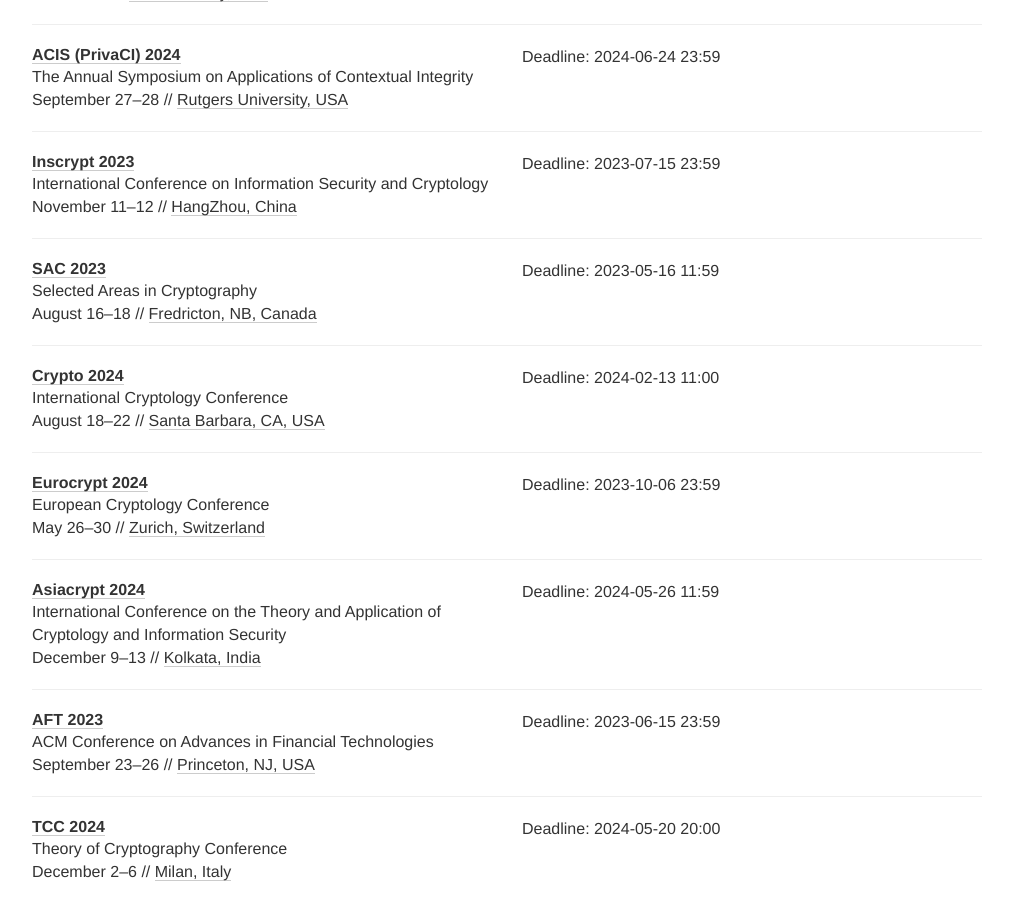
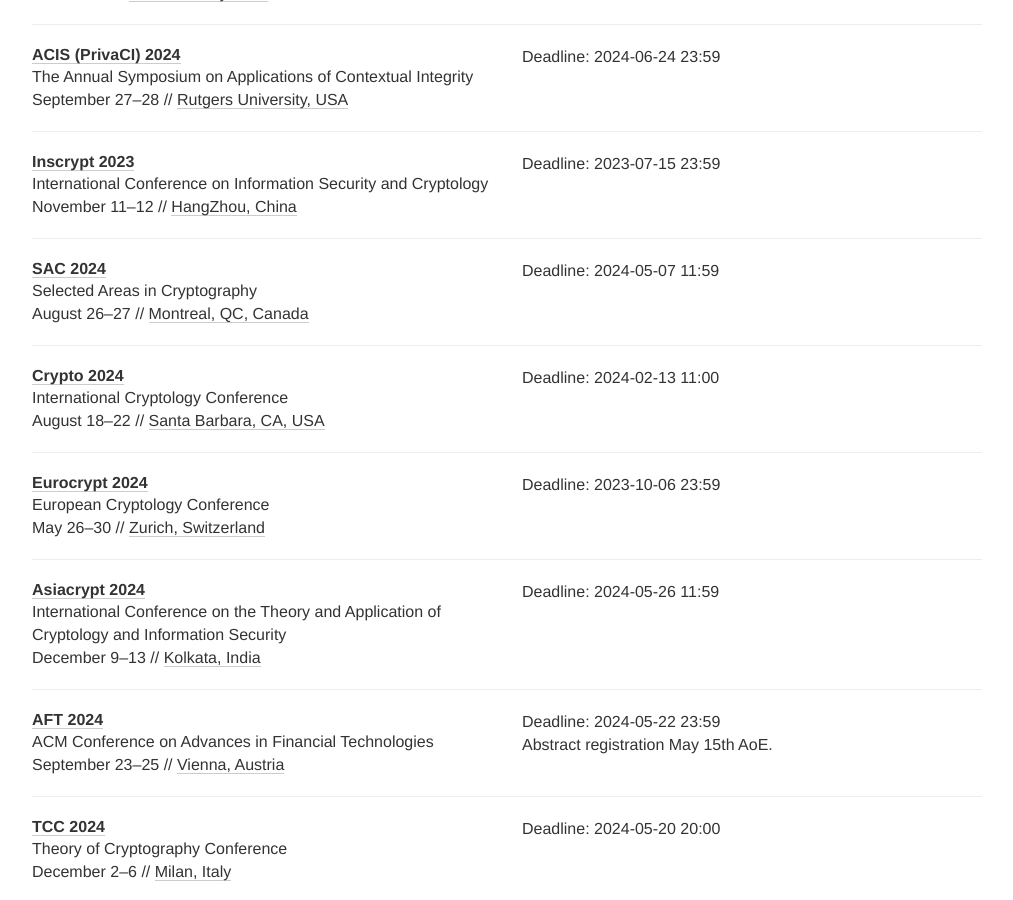
Before and after one commit to sec-deadlines/sec-deadlines.github.io, a Jekyll site: the page built from index.html, in a window 1280 px wide and 900 px high, scrolled down 4219 px. Shown: the whole window, without its empty margins (133-1146 px from the left). Built offline with Jekyll 4.4.1, drawn with Linux system fonts in a browser that asks for light colours; nearby versions of some CDN libraries; comment, search, counter and statistics services are not loaded; some of the changed text lies outside the part shown.

Commit message:
Update some outdated deadlines

```diff
--- a/_data/conferences.yml
+++ b/_data/conferences.yml
@@ -261,11 +261,11 @@
 
 - name: SAC
   description: Selected Areas in Cryptography
-  year: 2023
-  link: https://sac-workshop.github.io/sac-2023/
-  deadline: ["2023-05-16 11:59"]
-  date: August 16-18
-  place: Fredricton, NB, Canada
+  year: 2024
+  link: https://sacworkshop.org/SAC24/
+  deadline: ["2024-05-07 11:59"]
+  date: August 26-27
+  place: Montreal, QC, Canada
   tags: [CRYPTO, CONF]
 
 - name: Crypto
@@ -298,11 +298,12 @@
 
 - name: AFT
   description: ACM Conference on Advances in Financial Technologies
-  year: 2023
-  link: https://aftconf.github.io/aft23/
-  deadline: ["2023-06-15 23:59"]
-  date: "September 23–26"
-  place: Princeton, NJ, USA
+  year: 2024
+  link: https://aftconf.github.io/aft24/
+  deadline: ["2024-05-22 23:59"]
+  date: "September 23–25"
+  comment: Abstract registration May 15th AoE.
+  place: Vienna, Austria
   tags: [SEC, PRIV, CRYPTO, CONF]
 
 - name: TCC
@@ -472,12 +473,11 @@
 
 - name: DBSec
   description: Conference on Data and Applications Security and Privacy
-  year: 2023
-  link: http://www.dbsec2023.unimol.it
-  deadline: ["2023-04-07 23:59"]
-  comment: Abstracts due March 31
-  date: July 19 - 21
-  place: Sophia Antipolis, France
+  year: 2024
+  link: https://www.dbsec2024.unimol.it/
+  deadline: ["2024-04-19 23:59"]
+  date: July 15 - 17
+  place: San Jose, CA, USA
   tags: [CRYPTO, SEC, CONF, PRIV]
 
 - name: The Web Conference
@@ -555,12 +555,12 @@
   tags: [SEC, PRIV, CONF]
 
 - name: ICICS
-  year: 2023
-  date: November 18–20
-  description: 25th International Conference on Information and Communications Security
-  link: https://icics23.nankai.edu.cn
-  deadline: ["2023-03-30 23:59"]
-  place: Tianjin, China
+  year: 2024
+  date: August 26–28
+  description: International Conference on Information and Communications Security
+  link: http://icics2024.aegean.gr/
+  deadline: ["2024-05-03 23:59"]
+  place: Mytilene, Greece
   tags: [SEC, PRIV, CONF]
 
 - name: SaTML
```
